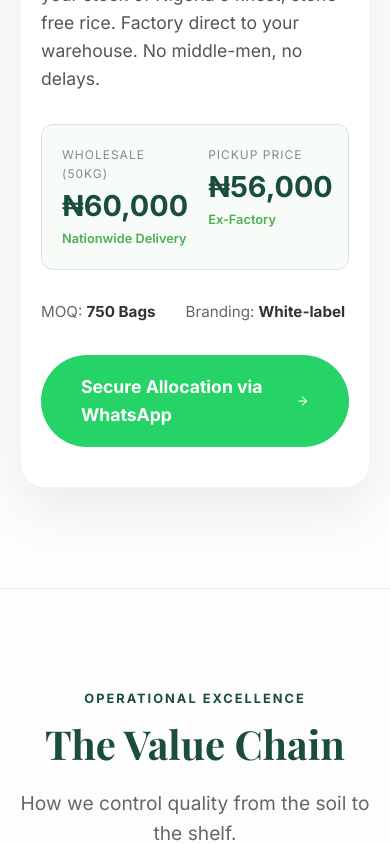
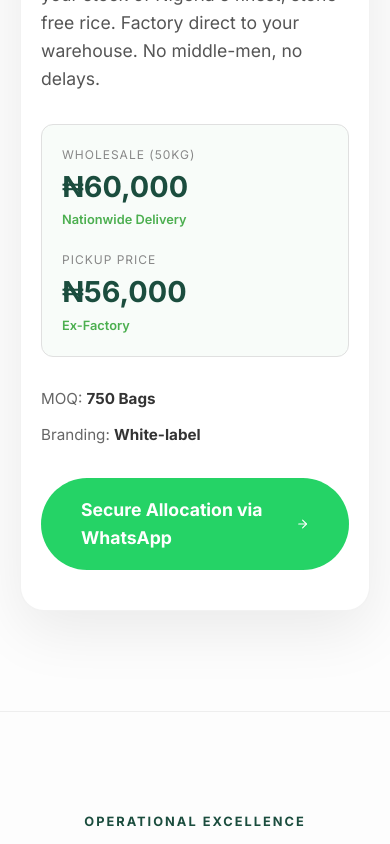
Before and after one commit to Chidi09/Project-EG-Group-World-Class-Rebrand, a React (Vite) app: page / in a window 390 px wide. Shown: the part 2560-3404 px from the top of the page. Built offline with nearby package versions, Linux system fonts and the light colour scheme.

Commit message:
Enhance Home.css for improved mobile responsiveness: Adjust promo card layout for better mobile flow, refine pricing grid and promo specs for better alignment, and update parallax strip styles for enhanced visual appeal on smaller screens.

```diff
--- a/src/pages/corporate/Home.css
+++ b/src/pages/corporate/Home.css
@@ -342,7 +342,17 @@
   .hero-btn-group { flex-direction: column; width: 100%; }
   .btn-primary-dynamic, .btn-outline-dynamic { width: 100%; text-align: center; }
 
+  /* Promo: stack image and text for better mobile flow */
   .promo-card { flex-direction: column-reverse; }
+  .promo-text { padding: 40px 20px; }
+  .pricing-grid {
+    flex-direction: column;
+    align-items: flex-start;
+  }
+  .promo-specs {
+    flex-direction: column;
+    gap: 12px;
+  }
   .stats-flex { flex-direction: column; gap: 60px; }
 
   .impact-grid { grid-template-columns: 1fr; }
@@ -350,7 +360,13 @@
   .lead-text { font-size: 1.1rem; }
   .process-grid { flex-direction: column; gap: 40px; }
   .step-arrow { transform: rotate(90deg); margin: 20px 0; }
+  /* Parallax strip: slightly shorter and more padded on small screens */
+  .parallax-strip { height: 360px; }
   .strip-content h2 { font-size: 2.5rem; }
+  .strip-content p {
+    font-size: 1rem;
+    padding: 0 20px;
+  }
 }
 
 @media (max-width: 768px) {
@@ -358,7 +374,6 @@
   .hero-title-main { font-size: 2.8rem; }
   .hero-desc-main { font-size: 1.1rem; }
 
-  .promo-text { padding: 40px 20px; }
   .promo-visual { height: 250px; }
   .section-head-center h2 { font-size: 2.5rem; }
   .stat-num { font-size: 3rem; }
```
